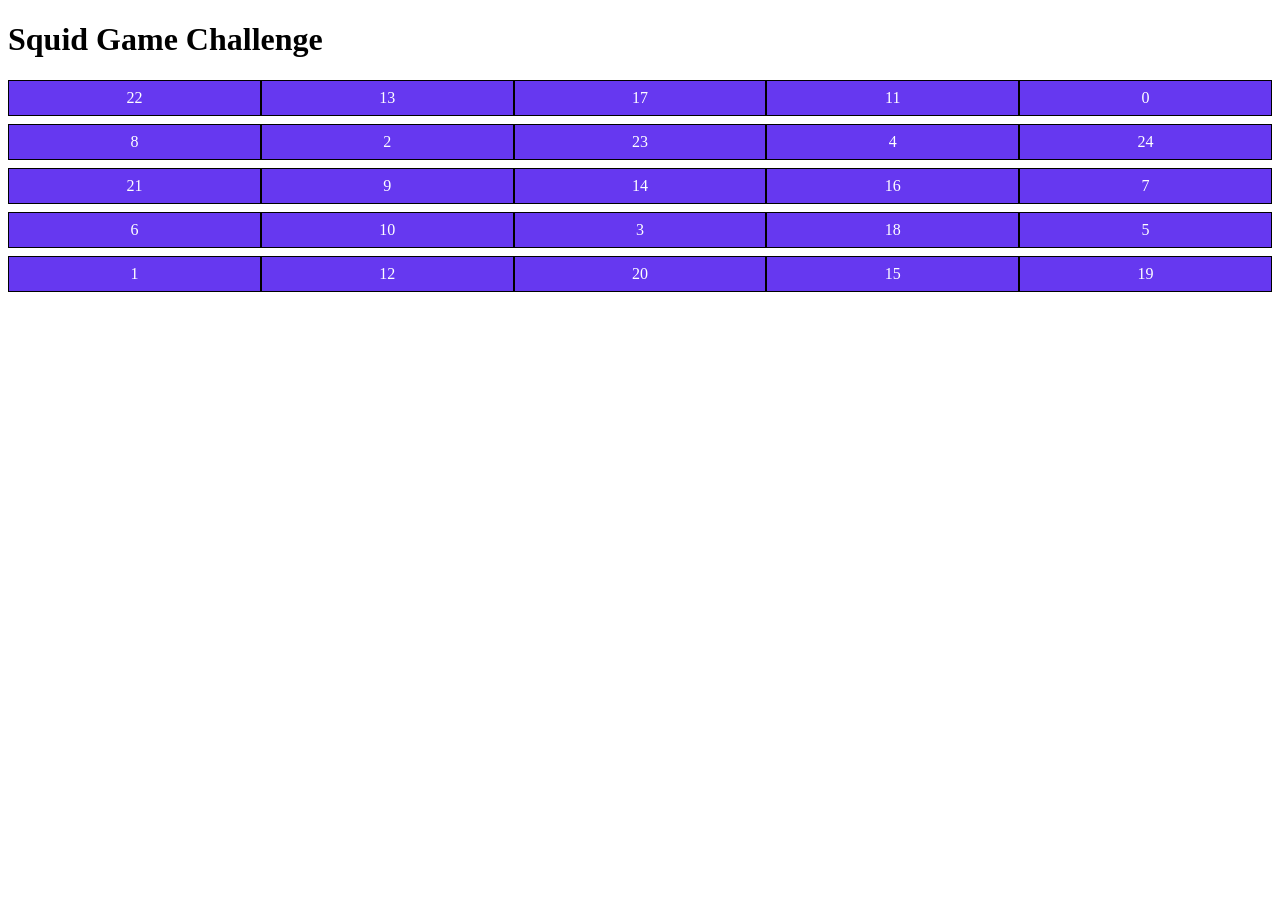
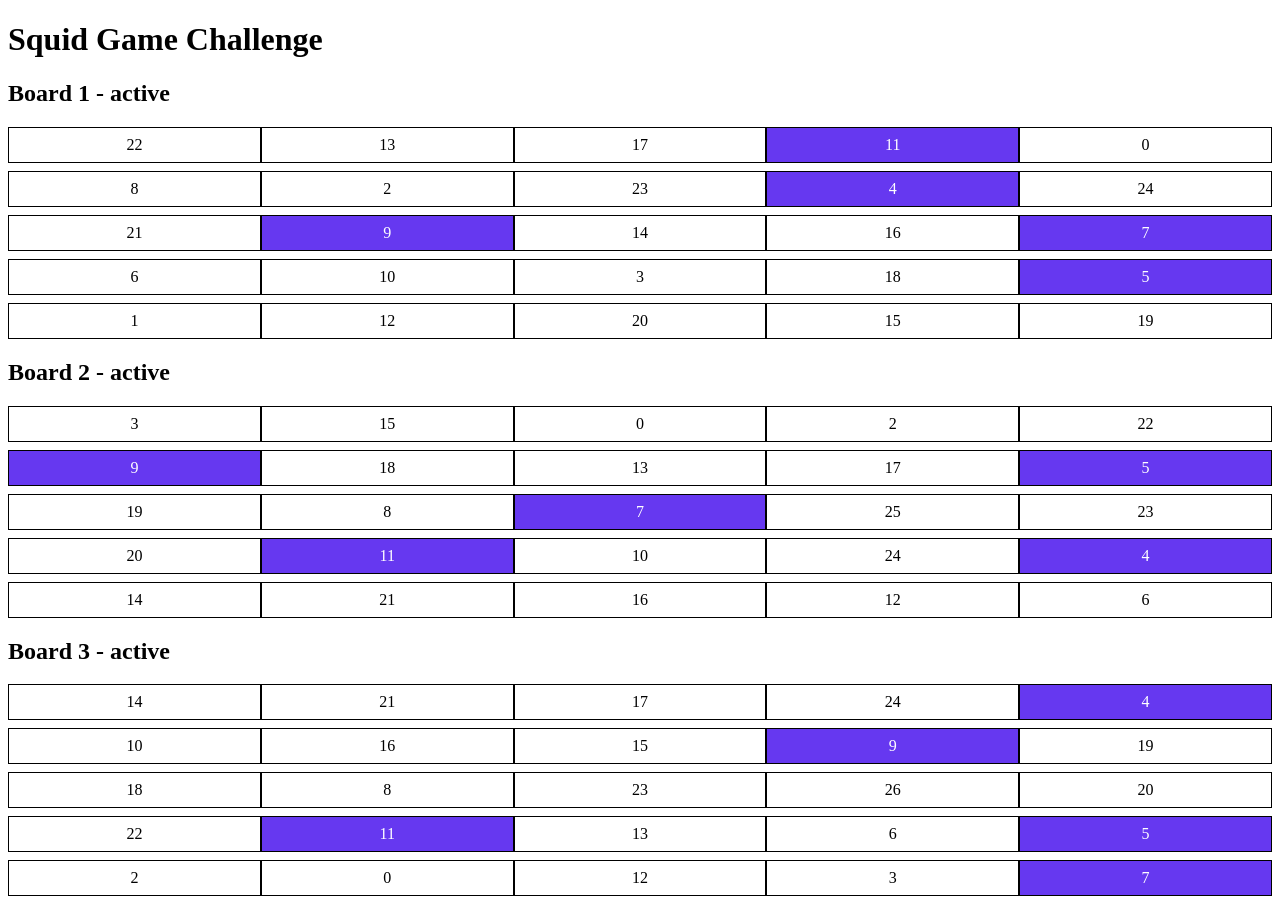
Before and after one commit to Harry-Yates/squid-game-challenge, a Next.js app: page / in a window 1280 px wide. Before the commit the page ends 800 px from the top, so only its background shows below. Built offline with nearby package versions, Linux system fonts and the light colour scheme.

Commit message:
feat: :construction: Implemented game logic and integrated Zustand for state management

```diff
--- a/package.json
+++ b/package.json
@@ -12,7 +12,8 @@
     "next": "13.5.4",
     "react": "18.2.0",
     "react-dom": "18.2.0",
-    "react-query": "^3.39.3"
+    "react-query": "^3.39.3",
+    "zustand": "^4.4.3"
   },
   "devDependencies": {
     "@types/node": "20.8.2",
--- a/pages/index.tsx
+++ b/pages/index.tsx
@@ -1,6 +1,6 @@
 import type { NextPage } from "next";
 import Head from "next/head";
-import BingoCard from "../src/components/BingoCard";
+import Game from "@src/components/Game";
 import useGameData from "@src/hooks/useGameData";
 
 const Home: NextPage = () => {
@@ -25,9 +25,9 @@ const Home: NextPage = () => {
 
       <main>
         <h1>Squid Game Challenge</h1>
-        <BingoCard
-          numbers={data.boards[0]}
-          drawnNumbers={data.drawNumbers}
+        <Game
+          boards={data.boards}
+          drawSequence={data.drawNumbers}
         />
       </main>
     </div>
--- /dev/null
+++ b/src/components/Game/index.tsx
@@ -0,0 +1,57 @@
+import React, { useState, useEffect } from "react";
+import { hasBoardWon } from "@src/utils/gameUtils";
+import BingoCard from "@src/components/BingoCard";
+
+type GameProps = {
+  boards: number[][][];
+  drawSequence: number[];
+};
+
+const Game: React.FC<GameProps> = ({ boards, drawSequence }) => {
+  const [currentDrawIndex, setCurrentDrawIndex] = useState(0);
+  const [boardStatuses, setBoardStatuses] = useState<string[]>(
+    boards.map(() => "active")
+  );
+
+  useEffect(() => {
+    const interval = setInterval(() => {
+      if (currentDrawIndex < drawSequence.length) {
+        const drawnNumbersSoFar = drawSequence.slice(0, currentDrawIndex + 1);
+
+        boards.forEach((board, index) => {
+          if (
+            boardStatuses[index] === "active" &&
+            hasBoardWon(board, drawnNumbersSoFar)
+          ) {
+            // Update board status to 'won' if it's winning now
+            const updatedStatuses = [...boardStatuses];
+            updatedStatuses[index] = "won";
+            setBoardStatuses(updatedStatuses);
+          }
+        });
+
+        setCurrentDrawIndex((prevIndex) => prevIndex + 1);
+      }
+    }, 1000);
+
+    return () => clearInterval(interval);
+  }, [currentDrawIndex, boardStatuses, boards, drawSequence]);
+
+  return (
+    <div>
+      {boards.map((board, index) => (
+        <div key={index}>
+          <h2>
+            Board {index + 1} - {boardStatuses[index]}
+          </h2>
+          <BingoCard
+            numbers={board}
+            drawnNumbers={drawSequence.slice(0, currentDrawIndex)}
+          />
+        </div>
+      ))}
+    </div>
+  );
+};
+
+export default Game;
--- /dev/null
+++ b/src/utils/gameUtils.ts
@@ -0,0 +1,32 @@
+/**
+ * Checks if a given row is complete (all numbers are marked)
+ */
+function isRowComplete(row: number[], drawnNumbers: number[]): boolean {
+  return row.every((num) => drawnNumbers.includes(num));
+}
+
+/**
+ * Checks if a given board has a winning row or column
+ */
+export function hasBoardWon(
+  board: number[][],
+  drawnNumbers: number[]
+): boolean {
+  // Check rows
+  for (const row of board) {
+    if (isRowComplete(row, drawnNumbers)) return true;
+  }
+
+  // Check columns
+  for (let col = 0; col < 5; col++) {
+    if (
+      isRowComplete(
+        board.map((row) => row[col]),
+        drawnNumbers
+      )
+    )
+      return true;
+  }
+
+  return false;
+}
```
Also changed, not shown: src/store/gameStore.ts (added, +15 -0 lines), src/components/Game/Game.module.css (added), 2 other files (tests, documents, lock files or other folders).
